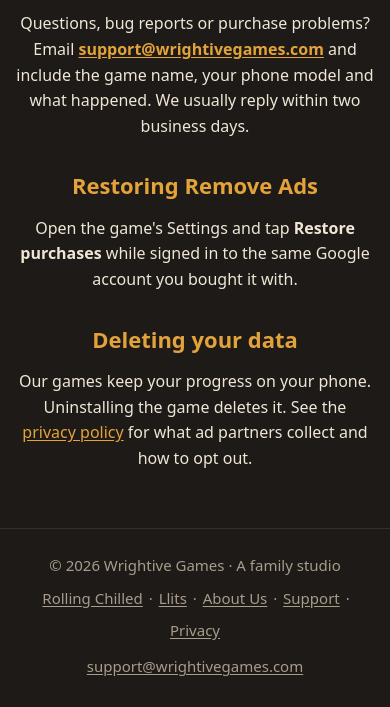
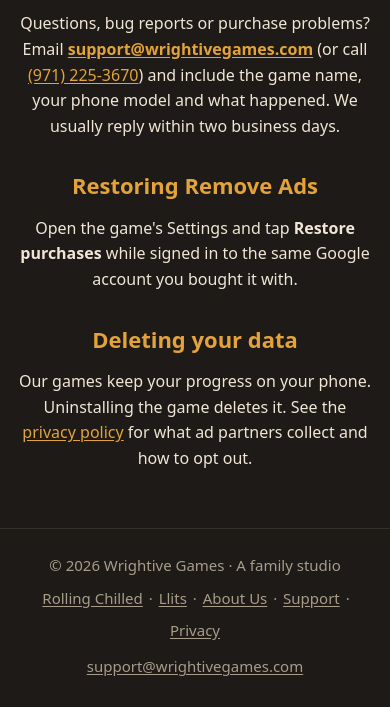
Before and after one commit to WrightiveGames/Website, a plain HTML site: page support/index.html in a window 390 px wide. Shown: the part 190-897 px from the top of the page. Drawn offline with Linux system fonts and the light colour scheme.

Commit message:
Support and About pages: add business phone number
Co-Authored-By: Claude Opus 5.5 <noreply@anthropic.com>
Claude-Session: https://claude.ai/code/session_01JBU1K3CeVHEUcUaqtgxoLn

```diff
--- a/support/index.html
+++ b/support/index.html
@@ -2,6 +2,6 @@
 <html lang="en"><head><meta charset="utf-8"><meta name="viewport" content="width=device-width,initial-scale=1">
 <title>Support | Wrightive Games</title><meta name="description" content="Get help with Wrightive Games titles."><link rel="icon" href="/favicon.svg" type="image/svg+xml"><link rel="canonical" href="https://wrightivegames.com/support/"><meta property="og:type" content="website"><meta property="og:site_name" content="Wrightive Games"><meta property="og:title" content="Support | Wrightive Games"><meta property="og:description" content="Get help with Wrightive Games titles."><meta property="og:url" content="https://wrightivegames.com/support/"><meta property="og:image" content="https://wrightivegames.com/img/fellstone-rockslide.jpg"><meta name="twitter:card" content="summary_large_image"><meta name="theme-color" content="#1d1a17"><link rel="stylesheet" href="/style.css"></head>
 <body><a class="skip" href="#main">Skip to main content</a><header class="top"><a class="brand" href="/">Wrightive Games</a><nav aria-label="Main"><ul><li><a href="/about/">About Us</a></li><li><a href="/support/" aria-current="page">Support</a></li><li><a href="/privacy/">Privacy</a></li></ul></nav></header><main id="main">
-<h1>Support</h1><p>Questions, bug reports or purchase problems? Email <a href="mailto:support@wrightivegames.com"><strong>support@wrightivegames.com</strong></a> and include the game name, your phone model and what happened. We usually reply within two business days.</p>
+<h1>Support</h1><p>Questions, bug reports or purchase problems? Email <a href="mailto:support@wrightivegames.com"><strong>support@wrightivegames.com</strong></a> (or call <a href="tel:+19712253670">(971) 225-3670</a>) and include the game name, your phone model and what happened. We usually reply within two business days.</p>
 <h2>Restoring Remove Ads</h2><p>Open the game's Settings and tap <strong>Restore purchases</strong> while signed in to the same Google account you bought it with.</p>
 <h2>Deleting your data</h2><p>Our games keep your progress on your phone. Uninstalling the game deletes it. See the <a href="/privacy/">privacy policy</a> for what ad partners collect and how to opt out.</p></main><footer><p>&copy; 2026 Wrightive Games &middot; A family studio</p><nav aria-label="Footer"><p><a href="/rollingchilled/">Rolling Chilled</a> &middot; <a href="/llits/">Llits</a> &middot; <a href="/about/">About Us</a> &middot; <a href="/support/">Support</a> &middot; <a href="/privacy/">Privacy</a></p></nav><p><a href="mailto:support@wrightivegames.com">support@wrightivegames.com</a></p></footer></body></html>
```
Also changed, not shown: about/index.html (+1 -1 lines).
